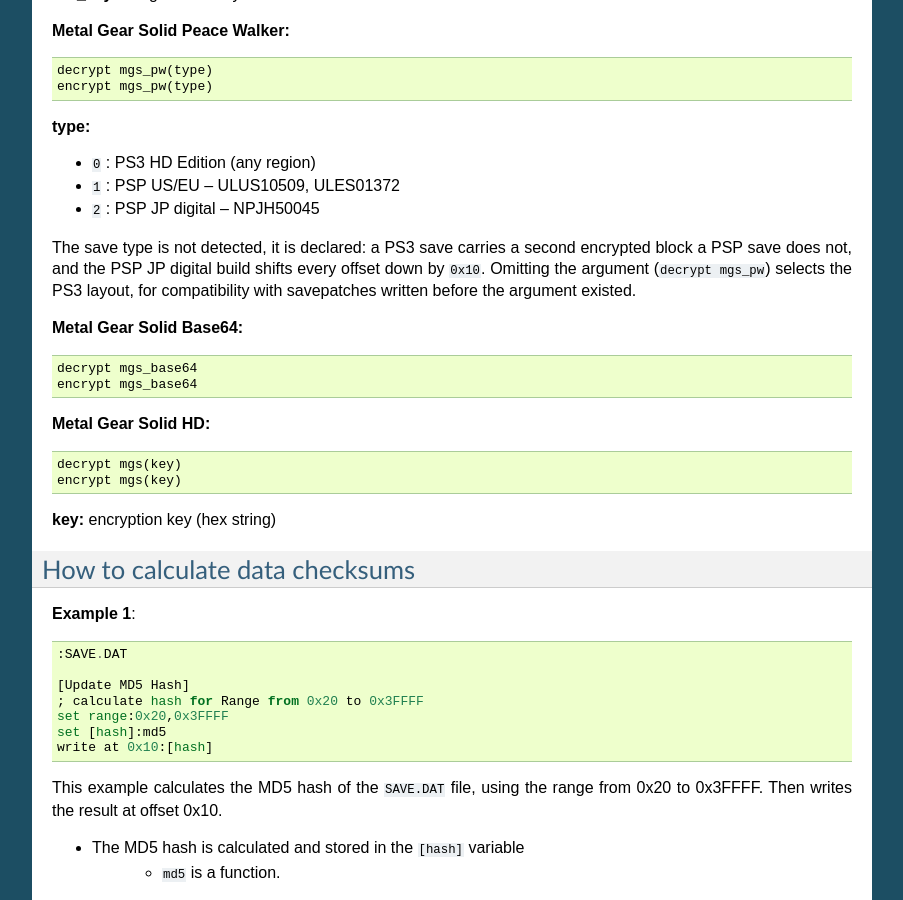
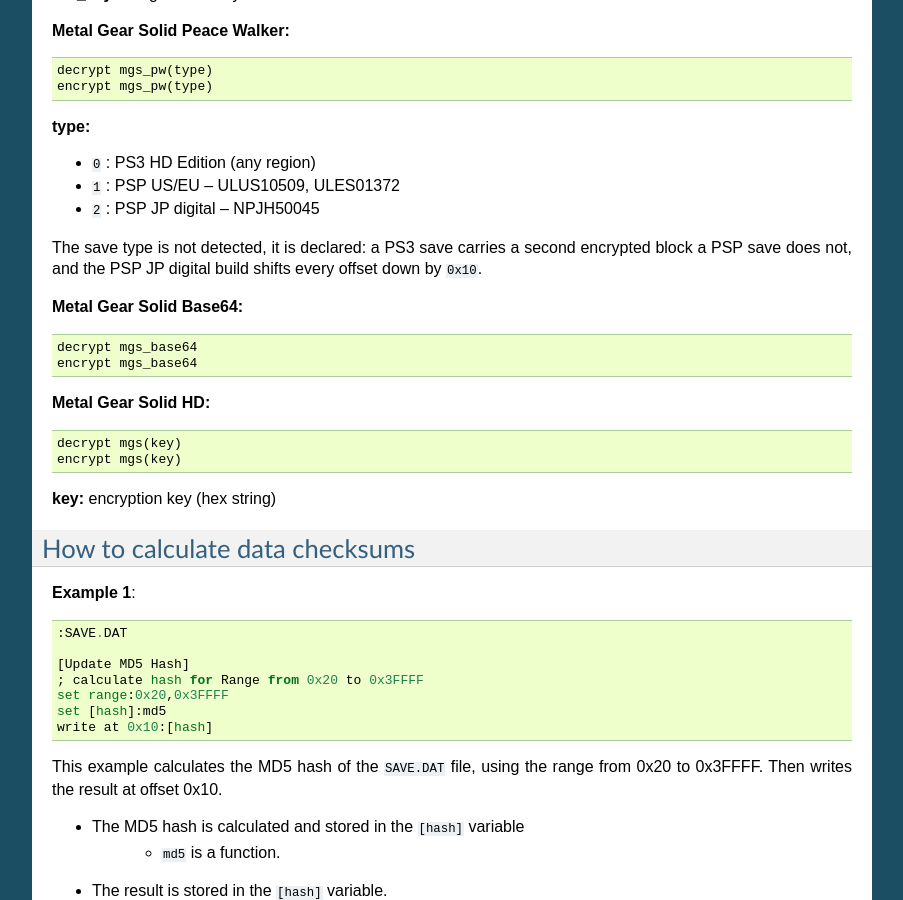
Before and after one commit to bucanero/apollo-lib, a Sphinx documentation site: the page built from docs/bsd.rst, in a window 1280 px wide and 900 px high, scrolled down 10296 px. Shown: the whole window, without its empty margins (198-1101 px from the left). Built offline with Sphinx 7.4.7, drawn with Linux system fonts in a browser that asks for light colours.

Commit message:
Update bsd.rst

```diff
--- a/docs/bsd.rst
+++ b/docs/bsd.rst
@@ -590,9 +590,7 @@ Custom Encryption Algorithms
 
 The save type is not detected, it is declared: a PS3 save carries a second
 encrypted block a PSP save does not, and the PSP JP digital build shifts every
-offset down by ``0x10``. Omitting the argument (``decrypt mgs_pw``) selects the
-PS3 layout, for compatibility with savepatches written before the argument
-existed.
+offset down by ``0x10``.
 
 **Metal Gear Solid Base64:**
 
```
